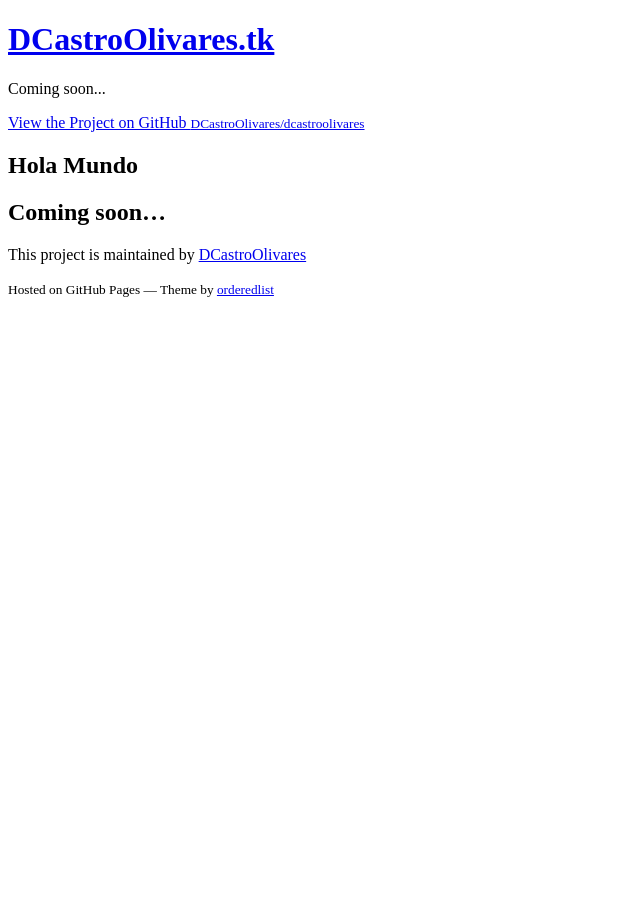
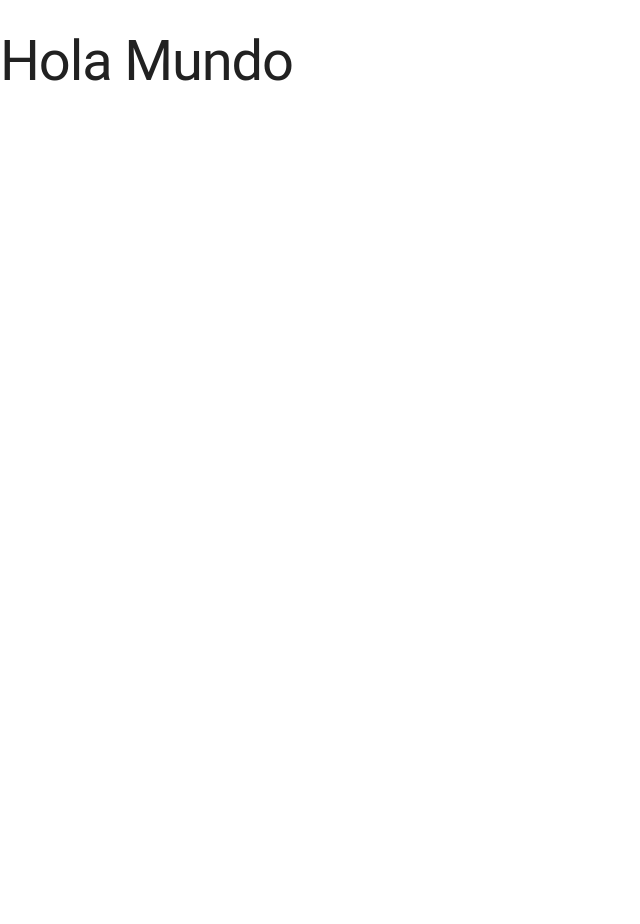
Before and after one commit to DCastroOlivares/dcastroolivares, a Jekyll site: the page built from index.md, in a window 1280 px wide. Shown: the whole page, without its empty margins (0-640 px from the left). Built offline with Jekyll 4.4.1, drawn with Linux system fonts in a browser that asks for light colours; our own code applies the rules of GitHub Pages for plain Markdown files; before the commit the page ends 900 px from its top, so only the background shows below that.

Commit message:
Update default.html

```diff
--- a/_layouts/default.html
+++ b/_layouts/default.html
@@ -1,65 +1,14 @@
 <!DOCTYPE html>
-<html lang="{{ site.lang | default: "en-US" }}">
+<html lang="{{ site.lang | default: "es-ES" }}">
   <head>
     <meta charset="UTF-8">
     <meta http-equiv="X-UA-Compatible" content="IE=edge">
     <meta name="viewport" content="width=device-width, initial-scale=1">
-
-{% seo %}
-    <link rel="stylesheet" href="{{ "/assets/css/style.css?v=" | append: site.github.build_revision | relative_url }}">
-    <!--[if lt IE 9]>
-    <script src="//cdnjs.cloudflare.com/ajax/libs/html5shiv/3.7.3/html5shiv.min.js"></script>
-    <![endif]-->
+    <link rel="stylesheet" href="https://fonts.googleapis.com/icon?family=Material+Icons">
+    <link rel="stylesheet" href="https://code.getmdl.io/1.3.0/material.indigo-pink.min.css">
   </head>
   <body>
-    <div class="wrapper">
-      <header>
-        <h1><a href="{{ "/" | absolute_url }}">{{ site.title | default: site.github.repository_name }}</a></h1>
-
-        {% if site.logo %}
-          <img src="{{site.logo | relative_url}}" alt="Logo" />
-        {% endif %}
-
-        <p>{{ site.description | default: site.github.project_tagline }}</p>
-
-        {% if site.github.is_project_page %}
-        <p class="view"><a href="{{ site.github.repository_url }}">View the Project on GitHub <small>{{ site.github.repository_nwo }}</small></a></p>
-        {% endif %}
-
-        {% if site.github.is_user_page %}
-        <p class="view"><a href="{{ site.github.owner_url }}">View My GitHub Profile</a></p>
-        {% endif %}
-
-        {% if site.show_downloads %}
-        <ul class="downloads">
-          <li><a href="{{ site.github.zip_url }}">Download <strong>ZIP File</strong></a></li>
-          <li><a href="{{ site.github.tar_url }}">Download <strong>TAR Ball</strong></a></li>
-          <li><a href="{{ site.github.repository_url }}">View On <strong>GitHub</strong></a></li>
-        </ul>
-        {% endif %}
-      </header>
-      <section>
-
-      {{ content }}
-
-      </section>
-      <footer>
-        {% if site.github.is_project_page %}
-        <p>This project is maintained by <a href="{{ site.github.owner_url }}">{{ site.github.owner_name }}</a></p>
-        {% endif %}
-        <p><small>Hosted on GitHub Pages &mdash; Theme by <a href="https://github.com/orderedlist">orderedlist</a></small></p>
-      </footer>
-    </div>
-    <script src="{{ "/assets/js/scale.fix.js" | relative_url }}"></script>
-    {% if site.google_analytics %}
-    <script>
-      (function(i,s,o,g,r,a,m){i['GoogleAnalyticsObject']=r;i[r]=i[r]||function(){
-      (i[r].q=i[r].q||[]).push(arguments)},i[r].l=1*new Date();a=s.createElement(o),
-      m=s.getElementsByTagName(o)[0];a.async=1;a.src=g;m.parentNode.insertBefore(a,m)
-      })(window,document,'script','https://www.google-analytics.com/analytics.js','ga');
-      ga('create', '{{ site.google_analytics }}', 'auto');
-      ga('send', 'pageview');
-    </script>
-    {% endif %}
+    <h1>Hola Mundo</h1>
+    <script defer src="https://code.getmdl.io/1.3.0/material.min.js"></script>
   </body>
 </html>
```
